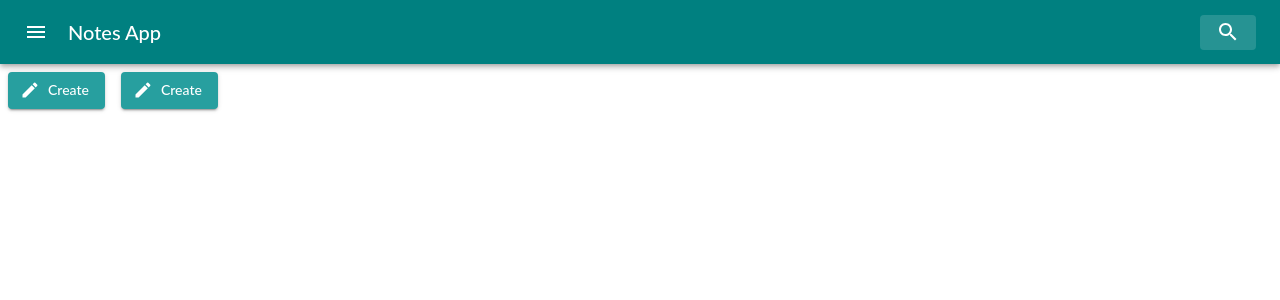
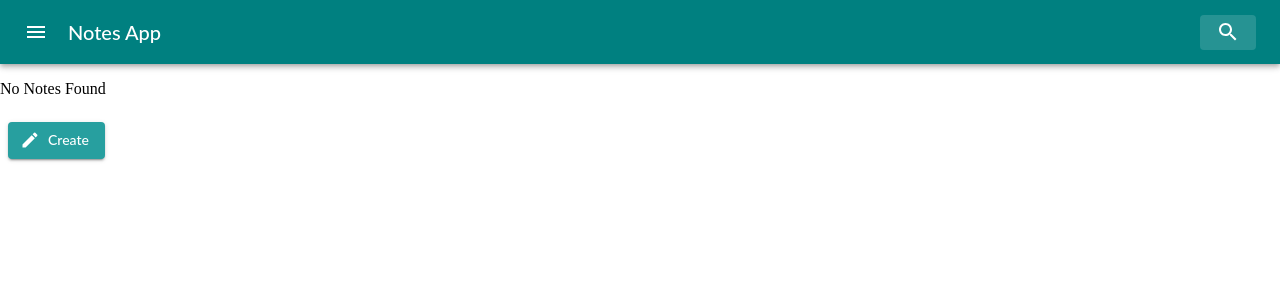
Before and after one commit to S-Rosemond/NotesApp, a React (Create React App) app: page / in a window 1280 px wide. Shown: the top 300 px of the page. Built offline with nearby package versions, Linux system fonts and the light colour scheme.

Commit message:
sm update

```diff
--- a/src/components/buttons/DefaultBtn.jsx
+++ b/src/components/buttons/DefaultBtn.jsx
@@ -6,10 +6,11 @@ const DefaultBtn = ({
   color = 'primary',
   text = 'Button',
   size = 'medium',
+  fullWidth = true,
 }) => {
   return (
     <Fragment>
-      <Button variant={variant} color={color} size={size}>
+      <Button variant={variant} color={color} size={size} fullWidth={fullWidth}>
         {text}
       </Button>
     </Fragment>
--- a/src/components/buttons/PenBtn.jsx
+++ b/src/components/buttons/PenBtn.jsx
@@ -6,7 +6,7 @@ import { customBtnTheme } from './../../theme/templates/customBtn';
 
 const useStyles = makeStyles(customBtnTheme);
 
-const PenBtn = () => {
+const PenBtn = ({ href }) => {
   const classes = useStyles();
   return (
     <Fragment>
@@ -15,6 +15,7 @@ const PenBtn = () => {
         color='secondary'
         className={classes.button}
         startIcon={<CreateIcon />}
+        href={href}
       >
         Create
       </Button>
@@ -22,4 +23,25 @@ const PenBtn = () => {
   );
 };
 
+// This works with react-router-dom Link as a component
+// Mui button has href which make this moot
+// Leaving this here as an example in case similar issue
+export const CustomPenBtn = React.forwardRef((props, ref) => {
+  const classes = useStyles();
+  return (
+    <Fragment>
+      <Button
+        variant='contained'
+        color='secondary'
+        className={classes.button}
+        startIcon={<CreateIcon />}
+        ref={ref}
+        {...props}
+      >
+        Create
+      </Button>
+    </Fragment>
+  );
+});
+
 export default PenBtn;
--- a/src/components/navigation/SearchAppBar.jsx
+++ b/src/components/navigation/SearchAppBar.jsx
@@ -1,4 +1,5 @@
 import React from 'react';
+import { Link } from 'react-router-dom';
 import AppBar from '@material-ui/core/AppBar';
 import Toolbar from '@material-ui/core/Toolbar';
 import IconButton from '@material-ui/core/IconButton';
@@ -31,9 +32,11 @@ export default function SearchAppBar() {
           >
             <MenuIcon />
           </IconButton>
+
           <Typography className={classes.title} variant='h6' noWrap>
-            Notes App
+            <Link to='/'>Notes App</Link>
           </Typography>
+
           <div className={classes.search}>
             <div className={classes.searchIcon}>
               <SearchIcon />
--- a/src/styles/base/_reset.css
+++ b/src/styles/base/_reset.css
@@ -3,3 +3,8 @@ body {
   box-sizing: border-box;
   margin: 0;
 }
+
+a {
+  text-decoration: none;
+  color: inherit;
+}
--- a/src/view/createpage/CreateNotes.jsx
+++ b/src/view/createpage/CreateNotes.jsx
@@ -1,9 +1,11 @@
 import React from 'react';
 import DocEditor from '../../components/ckeditor/DocEditor';
 import { useFormContext } from '../../context/Form.state.jsx';
+import TitleInput from '../../components/inputs/TitleInput.jsx';
+import DefaultBtn from '../../components/buttons/DefaultBtn';
 
 import styles from './CreateNotes.module.css';
-import TitleInput from '../../components/inputs/TitleInput.jsx';
+import classes from './CreateNotes.module.css';
 
 const Temp = () => {
   const formContext = useFormContext();
@@ -12,11 +14,15 @@ const Temp = () => {
   return (
     <div className={styles.container}>
       <form className={styles['editor']}>
-        <div className={styles['input-space']}>
+        <div className={styles.myb}>
           <TitleInput />
         </div>
 
         <DocEditor />
+
+        <div className={styles.myt}>
+          <DefaultBtn text='Submit' />
+        </div>
       </form>
     </div>
   );
--- a/src/view/createpage/CreateNotes.module.css
+++ b/src/view/createpage/CreateNotes.module.css
@@ -3,10 +3,24 @@
   max-width: 700px;
 }
 
-.editor > .ck.ck-editor__editable_inline {
+/* correct but maybe not enough specificity to overwrite default. Look for alt to edit ckeditor */
+.editor > .ck > .ck.ck-editor__editable_inline {
+  min-height: 300px !important;
+}
+/* correct but maybe not enough specificity to overwrite default. Look for alt to edit ckeditor */
+.editor > .ck > .ck > .ck-editor__editable_inline,
+.editor > .ck > .ck > .ck-editor__editable_inline:focus {
   min-height: 300px !important;
 }
 
-.input-space {
+/* This works as alt since targeting .ck-editor__editable_inline doesn't work */
+div[role='textbox'] {
+  min-height: 100px !important;
+}
+.myb {
   margin-bottom: 1.5em;
 }
+
+.myt {
+  margin-top: 1.5em;
+}
--- a/src/view/homepage/HomePage.jsx
+++ b/src/view/homepage/HomePage.jsx
@@ -1,6 +1,6 @@
 import React from 'react';
-import { Link } from 'react-router-dom';
 import PenBtn from './../../components/buttons/PenBtn';
+import NotesListView from '../../components/noteslist/NotesListView';
 
 const HomePage = () => {
   return (
@@ -8,13 +8,8 @@ const HomePage = () => {
       {/* List notes from form context component here,
         pen btn may need to be absolute check mobile first
        */}
-
-      {/* link with component not working atm (todo) */}
-      <Link to='/create' component={PenBtn}></Link>
-
-      <Link to='/create'>
-        <PenBtn />
-      </Link>
+      <NotesListView />
+      <PenBtn href='/create' />
     </div>
   );
 };
```
